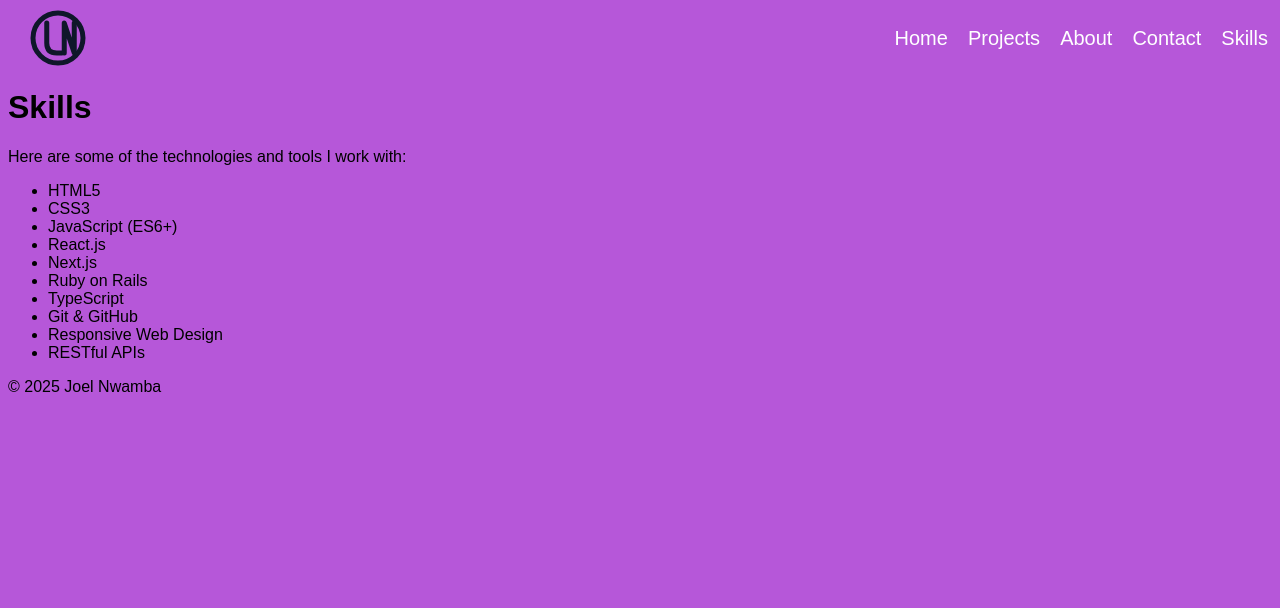
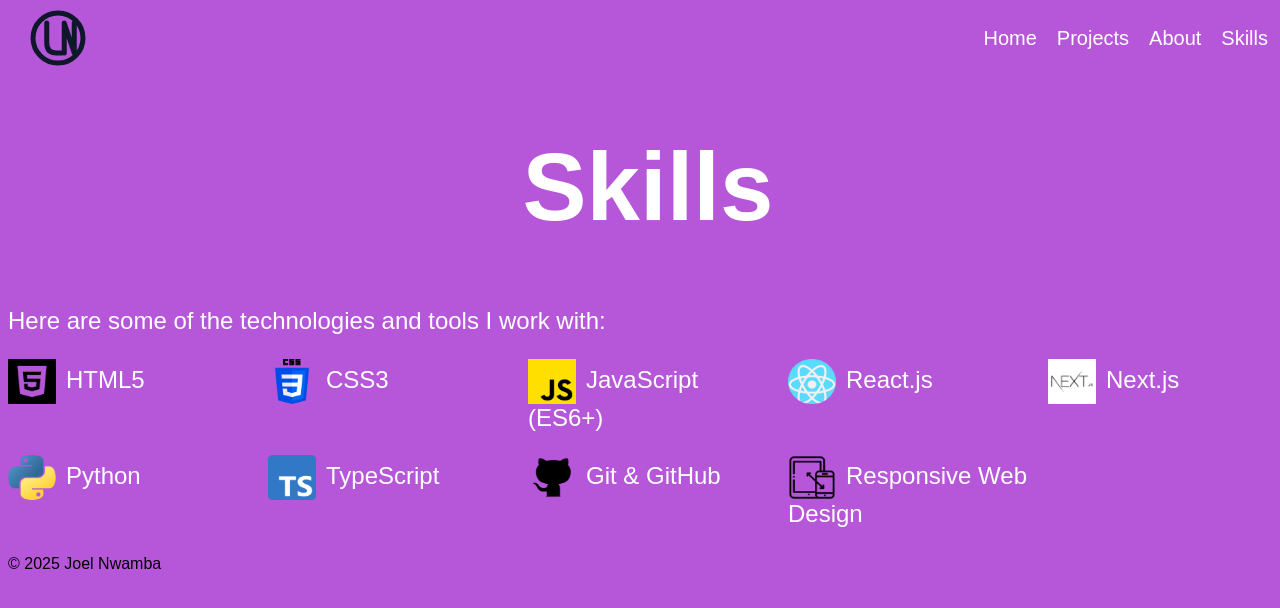
Before and after one commit to joel-elyon-nwamba/Portfolio, a plain HTML site: page skills.html in a window 1280 px wide. Drawn offline with Linux system fonts and the light colour scheme; a web font is replaced by a local one.

```diff
--- a/css/about.css
+++ b/css/about.css
@@ -4,6 +4,7 @@ body {
     font-optical-sizing: auto;
     font-weight: 400;
     font-style: normal;
+    animation: fadeIn 5s ease-in-out;
     width: 100%;
 }
 
--- a/css/skill.css
+++ b/css/skill.css
@@ -3,6 +3,7 @@ body {
     font-family: "Tilt Prism", sans-serif;
     font-optical-sizing: auto;
     font-weight: 400;
+    animation: fadeIn 5s ease-in-out;
     font-style: normal;
     width: 100%;
 }
@@ -21,6 +22,33 @@ body {
     display: flex;
     list-style: none;
     gap: 20px;
+}
+
+.main-header {
+    animation: fadeIn 5s ease-in-out;
+    color: #fff;
+    text-align: center;
+    font-size: 3rem;
+}
+
+.skill-category {
+    padding: 50px 20px;
+    animation: fadeIn 3s ease-in-out;
+    font-size: 1.5rem;
+    color: #fff;
+    margin: 0;
+    padding: 0;
+}
+
+@keyframes fadeIn {
+    0% {
+        opacity: 0;
+        transform: translateY(20px);
+    }
+    100% {
+        opacity: 1;
+        transform: translateY(0);
+    }
 }
 
 .nav-item a {
@@ -43,3 +71,19 @@ body {
     height: 60px;
     margin-left: 20px;
 }
+
+img {
+    width: 20%;
+    height: 60%;
+    margin-right: 10px;
+    vertical-align: middle;
+}
+
+.container {
+    display: grid;
+    grid-template-columns: repeat(auto-fit, minmax(200px, 1fr));
+    gap: 20px;
+    list-style: none;
+    padding: 0;
+    margin-top: 20px;
+}
--- a/css/styles.css
+++ b/css/styles.css
@@ -14,7 +14,19 @@ body {
     font-optical-sizing: auto;
     font-weight: 400;
     font-style: normal;
+    animation: fadeIn 5s ease-in-out;
     width: 100%;
+}
+
+@keyframes fadeIn {
+    0% {
+        opacity: 0;
+        transform: translateY(20px);
+    }
+    100% {
+        opacity: 1;
+        transform: translateY(0);
+    }
 }
 
 @keyframes colorChange {
@@ -73,7 +85,7 @@ body {
 .main-intro .main-title ol {
     list-style: none;
     padding: 0;
-    height: 4.8rem;
+    height: 5.8rem;
     overflow: hidden;
 }
 
--- a/skills.html
+++ b/skills.html
@@ -17,27 +17,25 @@
             <li class="nav-item"><a href="index.html">Home</a></li>
             <li class="nav-item"><a href="#projects">Projects</a></li>
             <li class="nav-item"><a href="about.html">About</a></li>
-            <li class="nav-item"><a href="contact.html">Contact</a></li>
             <li class="nav-item"><a href="#skills">Skills</a></li>
         </ul>
     </nav>
 </header>
-    <div>
+    <div class="main-header">
     <h1>Skills</h1>
     </div>
-    <section>
+    <section class="skill-category">
         <p>Here are some of the technologies and tools I work with:</p>
-        <ul>
-            <li>HTML5</li>
-            <li>CSS3</li>
-            <li>JavaScript (ES6+)</li>
-            <li>React.js</li>
-            <li>Next.js</li>
-            <li>Ruby on Rails</li>
-            <li>TypeScript</li>
-            <li>Git & GitHub</li>
-            <li>Responsive Web Design</li>
-            <li>RESTful APIs</li>
+        <ul class="container">
+            <li><img src="img/html.png" alt="HTML5">HTML5</li>
+            <li><img src="img/css-3.png" alt="CSS3">CSS3</li>
+            <li><img src="img/js.png" alt="JavaScript (ES6+)">JavaScript (ES6+)</li>
+            <li><img src="img/react.png" alt="React.js">React.js</li>
+            <li><img src="img/next.png" alt="Next.js">Next.js</li>
+            <li><img src="img/python.png" alt="Python">Python</li>
+            <li><img src="img/typescript.png" alt="TypeScript">TypeScript</li>
+            <li><img src="img/github.png" alt="Git & GitHub">Git & GitHub</li>
+            <li><img src="img/responsive.png" alt="Responsive Web Design">Responsive Web Design</li>
         </ul>
     </section>
     <footer>
```
Also changed, not shown: about.html (+0 -1 lines), contact.html (+0 -1 lines), index.html (+0 -1 lines), img/css-3.png (added), img/github.png (added), img/html.png (added), img/js.png (added), img/next.png (added), img/python.png (added), img/react.png (added), img/responsive.png (added), img/typescript.png (added).
